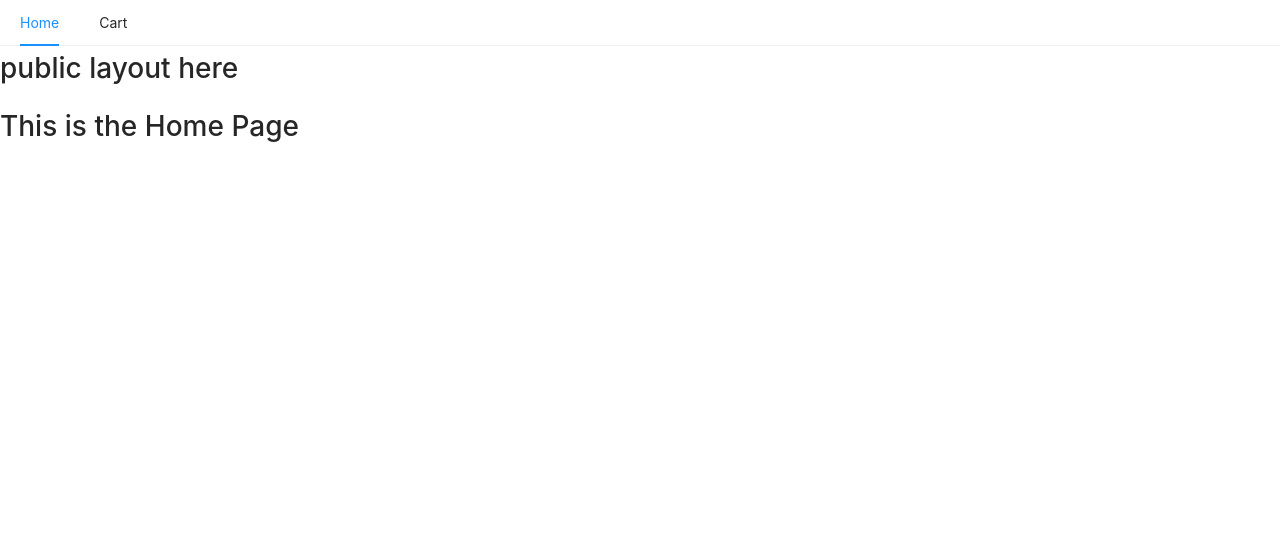
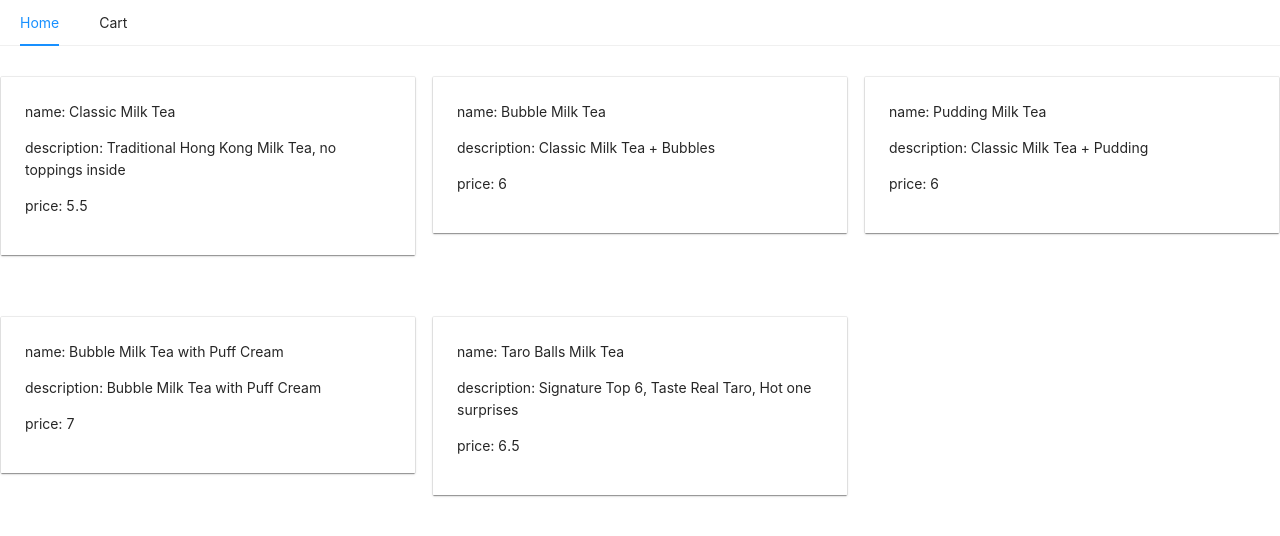
Before and after one commit to xtiandanos/green-flame, a React (Create React App) app: page /cart in a window 1280 px wide. Both pictures are taken after a click on the item "Home". Shown: the top 536 px of the page. Built offline with nearby package versions, Linux system fonts and the light colour scheme.

Commit message:
integration of style/design for public layouts
installation and integration of node-sass
integration of ducks for products:
	reducers
	sagas
	actions
	selectors

```diff
--- a/package.json
+++ b/package.json
@@ -14,6 +14,7 @@
     "@types/react-redux": "^7.1.7",
     "@types/react-router-dom": "^5.1.3",
     "antd": "^4.0.4",
+    "node-sass": "^4.13.1",
     "react": "^16.13.1",
     "react-dom": "^16.13.1",
     "react-loadable": "^5.5.0",
--- a/src/app/state/ducks/product/actions.tsx
+++ b/src/app/state/ducks/product/actions.tsx
@@ -1,5 +1,5 @@
 import * as types from './actions-types';
 
-export const fetProducts = () => ({
+export const fetchProducts = () => ({
   type: types.GET_PRODUCT_LIST_REQUEST
 })
--- a/src/app/state/ducks/product/operations.tsx
+++ b/src/app/state/ducks/product/operations.tsx
@@ -1,3 +1,3 @@
-import { fetProducts } from './actions'
+import { fetchProducts } from './actions'
 
-export { fetProducts }
+export { fetchProducts }
--- a/src/app/state/ducks/product/reducers.tsx
+++ b/src/app/state/ducks/product/reducers.tsx
@@ -2,11 +2,11 @@ import { combineReducers } from 'redux';
 import * as types from './actions-types';
 import { createReducer } from '../../utils';
 
-const list = createReducer({})({
+const data = createReducer([])({
   [types.GET_PRODUCT_LIST_SUCCESS]: (state: any, actions: any) => actions.payload.data,
-  [types.GET_PRODUCT_LIST_FAILED]: {}
+  [types.GET_PRODUCT_LIST_FAILED]: []
 });
 
 export default combineReducers({
-  list: list
+  data
 });
--- a/src/app/state/ducks/product/sagas.tsx
+++ b/src/app/state/ducks/product/sagas.tsx
@@ -1,4 +1,4 @@
-import { put, takeLatest } from 'redux-saga/effects';
+import { put, takeEvery } from 'redux-saga/effects';
 import * as types from './actions-types';
 
 function* getProductsList(action: any) {
@@ -48,6 +48,6 @@ function* getProductsList(action: any) {
   }
 }
 
-export function getProductsListRequest() {
-  takeLatest(types.GET_PRODUCT_LIST_REQUEST, getProductsList);
+export function* getProductsListRequest() {
+  yield takeEvery(types.GET_PRODUCT_LIST_REQUEST, getProductsList);
 }
--- a/src/app/state/ducks/product/selectors.tsx
+++ b/src/app/state/ducks/product/selectors.tsx
@@ -1 +1,5 @@
-export { };
+const getProducts = (state: any) => {
+  return state && state.product && state.product.data;
+}
+
+export { getProducts };
--- a/src/app/state/middlewares/sagas.tsx
+++ b/src/app/state/middlewares/sagas.tsx
@@ -4,6 +4,6 @@ import { productSagas } from '../ducks/product'
 
 export default function* rootSaga() {
   yield all([
-    productSagas.getProductsListRequest()
+    productSagas.getProductsListRequest(),
   ]);
 }
--- /dev/null
+++ b/src/app/views/layouts/public/index.scss
@@ -0,0 +1,10 @@
+#public-main  {
+  .ant-col {
+    margin-top: 30px;
+    margin-bottom: 30px;
+
+    .ant-card-body {
+      box-shadow: 0px 2px 1px -1px rgba(0,0,0,0.2), 0px 1px 1px 0px rgba(0,0,0,0.14), 0px 1px 3px 0px rgba(0,0,0,0.12);
+    }
+  }
+}
--- a/src/app/views/layouts/public/index.tsx
+++ b/src/app/views/layouts/public/index.tsx
@@ -2,6 +2,8 @@ import React from 'react';
 import { Switch, Route } from 'react-router-dom';
 
 import MenuNav from './menu';
+
+import './index.scss';
 
 type localProps = {
   routes: Array<{
@@ -15,13 +17,12 @@ const PublicLayout = (props: localProps) => {
   return (
     <div id="public-main">
       <MenuNav />
-      <h1>public layout here</h1>
       {
         <Switch>
           {
-            props.routes && props.routes.map((route: any) => {
-              console.log('here, i am')
+            props.routes && props.routes.map((route: any, index: number) => {
               return (<Route
+                key={index}
                 path={route.path}
                 render={props => (<route.component {...props} routes={route.routes} />)}
               />)
--- a/src/app/views/pages/public/home.tsx
+++ b/src/app/views/pages/public/home.tsx
@@ -1,14 +1,62 @@
-import React, { Component } from 'react';
+import React, { useEffect } from 'react';
+import { connect } from 'react-redux';
+import { Row, Col, Card } from 'antd';
 
-class HomePage extends Component<{}, {}> {
+import { productOperations, productSelectors } from '../../../state/ducks/product';
+import { getProducts } from '../../../state/ducks/product/selectors';
 
-  render() {
+type productItem = {
+  name: string;
+  description: string;
+  price: number;
+}
+
+type localProps = {
+  products: Array<productItem>;
+  fetchProducts: () => void;
+}
+
+const HomePage = (props: localProps) => {
+
+  useEffect(() => {
+    props.fetchProducts();
+  }, []);
+
+  const displayProduct = (products: Array<productItem>) => {
 
     return (
-      <h1>This is the Home Page</h1>
-    );
-  }
+      <Row gutter={16}>
+        {
+          products.map((item: productItem, index: number) => {
+            return (
+              <Col key={index} className="gutter-row" span={8}>
+                <Card>
+                  <p>name: {item.name}</p>
+                  <p>description: {item.description}</p>
+                  <p>price: {item.price}</p>
+                </Card>
+              </Col>
+            )
+          })
+        }
+      </Row>
+    )
+  };
+
+  return (
+    <div>
+      {props.products && displayProduct(props.products)}
+    </div>
+  )
+
 
 }
 
-export default HomePage;
+export default connect(
+  state => ({
+    products: productSelectors.getProducts(state)
+  }),
+  {
+    fetchProducts: productOperations.fetchProducts
+  }
+)(HomePage);
```
Also changed, not shown: 1 other file (tests, documents, lock files or other folders).
